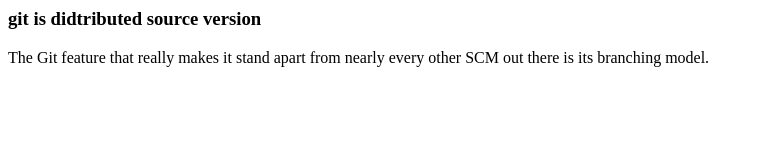
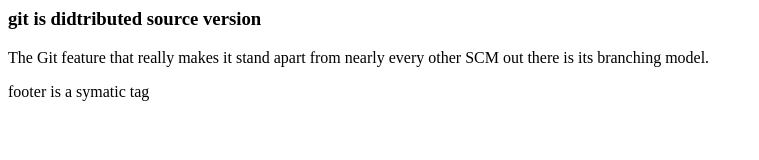
Before and after one commit to LavanyaAllu/GitCommands, a plain HTML site: page index.html in a window 1280 px wide. Shown: the whole page, without its empty margins (0-759 px from the left). Drawn offline with Linux system fonts and the light colour scheme.

Commit message:
Add footer tag in index.html master branch

```diff
--- a/index.html
+++ b/index.html
@@ -11,5 +11,8 @@
         <p>
             The Git feature that really makes it stand apart from nearly every other SCM out there is its branching model.
         </p>
+        <footer>
+            footer is a symatic tag
+        </footer>
     </body>
 </html>
```
